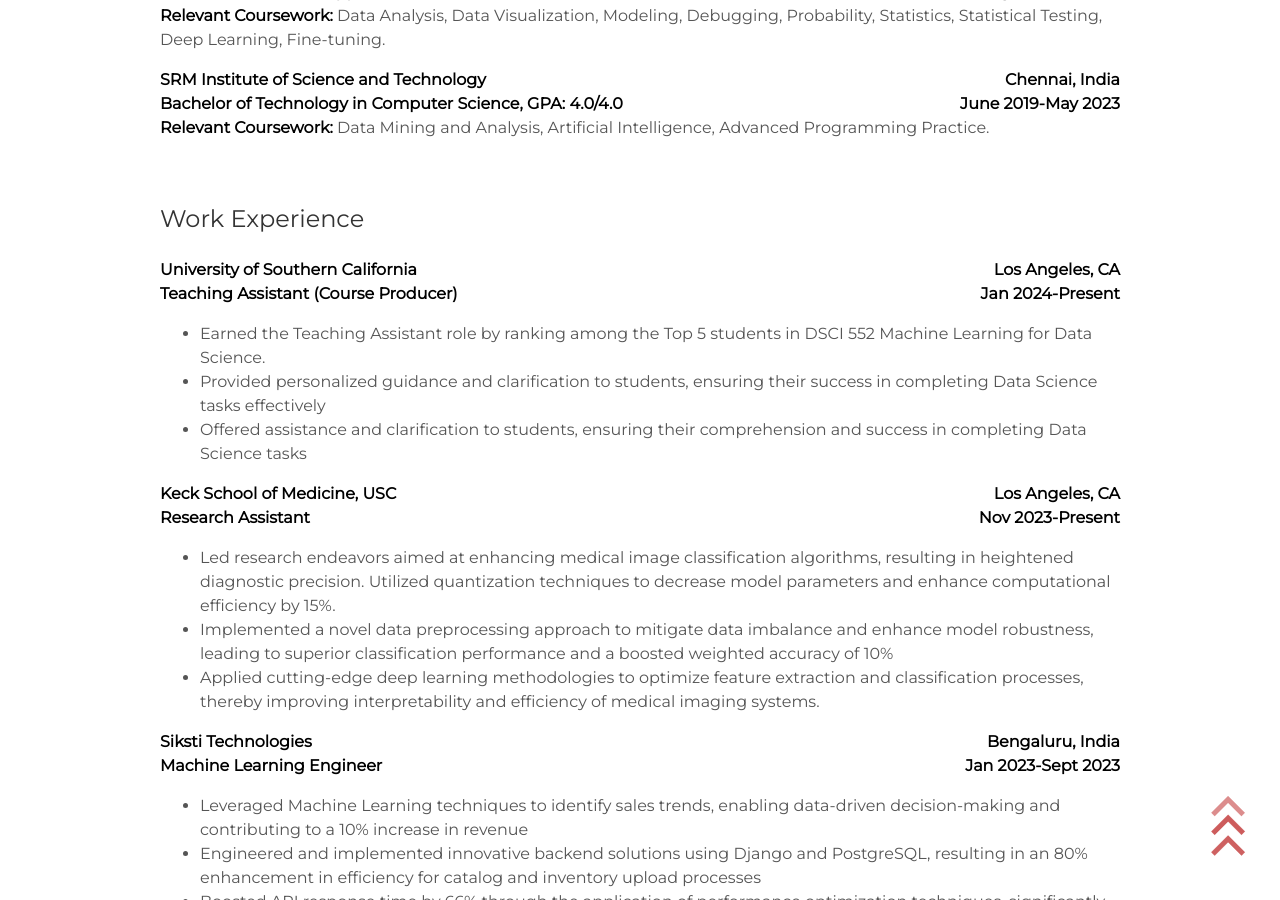
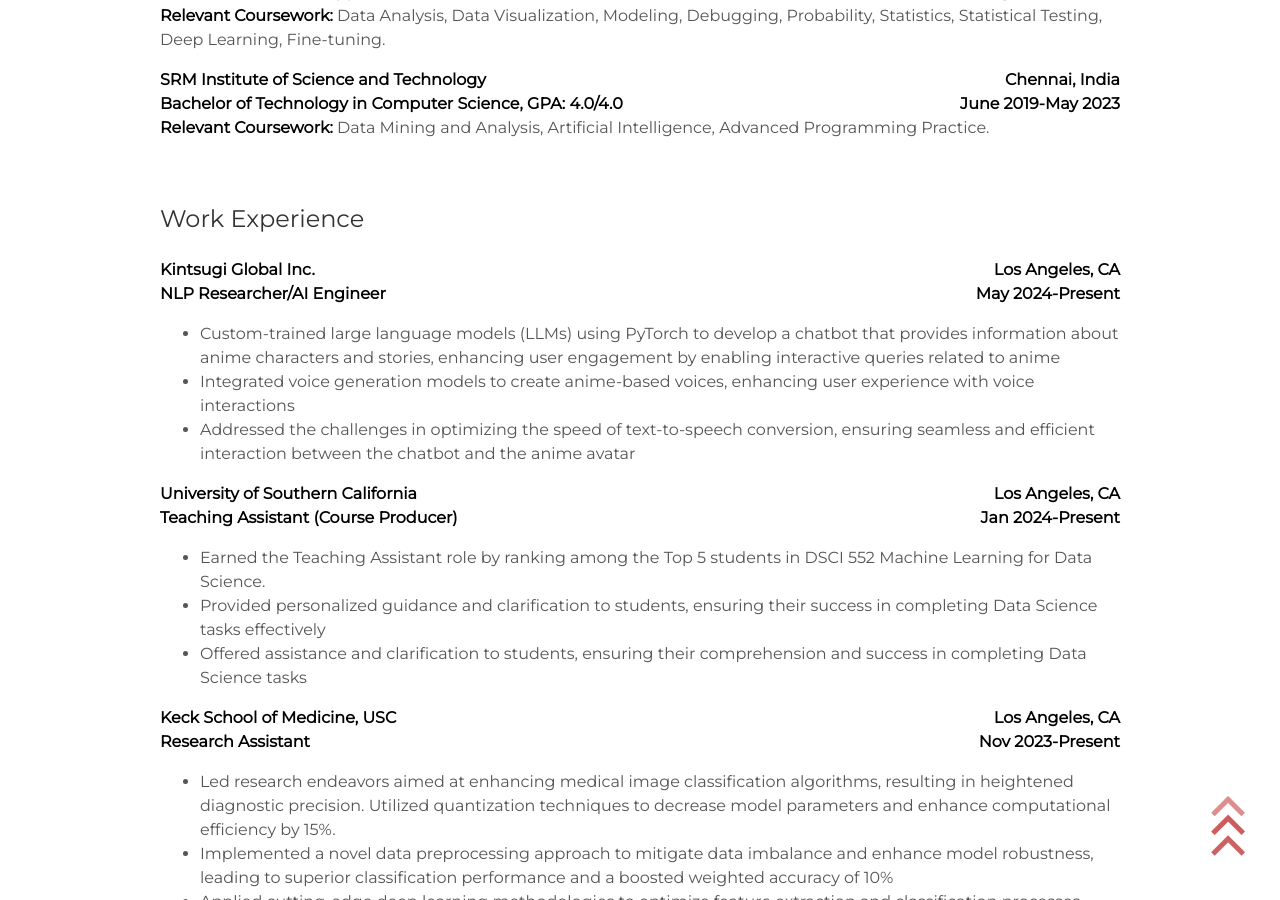
Before and after one commit to helloitsdaksh/portfolio, a Jekyll site: the page built from index.html, in a window 1280 px wide and 900 px high, scrolled down 3424 px. Built offline with Jekyll 4.4.1, drawn with Linux system fonts in a browser that asks for light colours.

Commit message:
changed projects

```diff
--- a/_includes/resume.html
+++ b/_includes/resume.html
@@ -22,6 +22,16 @@
 
 <div id="work-experience">
     <h3>Work Experience</h3>
+    <p>
+        <strong style="display: flex; justify-content: space-between">Kintsugi Global Inc. <span>Los Angeles, CA</span></strong>
+        <strong style="display: flex; justify-content: space-between">NLP Researcher/AI Engineer<span>May 2024-Present</span></strong>
+        <ul>
+            <li>Custom-trained large language models (LLMs) using PyTorch to develop a chatbot that provides information about anime characters and stories, enhancing user engagement by enabling interactive queries related to anime</li>
+            <li>Integrated voice generation models to create anime-based voices, enhancing user experience with voice interactions</li>
+            <li>Addressed the challenges in optimizing the speed of text-to-speech conversion, ensuring seamless and efficient interaction
+between the chatbot and the anime avatar</li>
+        </ul>
+    </p>
     <p>
         <strong style="display: flex; justify-content: space-between">University of Southern California <span>Los Angeles, CA</span></strong>
         <strong style="display: flex; justify-content: space-between">Teaching Assistant (Course Producer) <span>Jan 2024-Present</span></strong>
```
